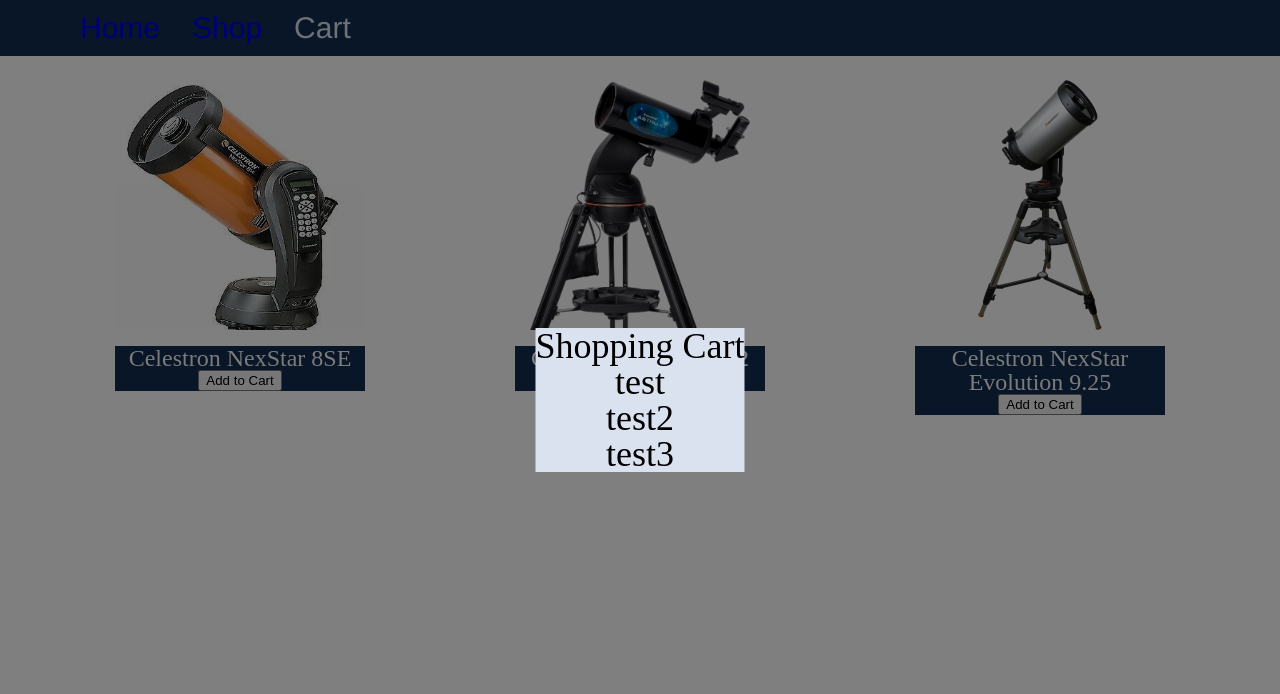
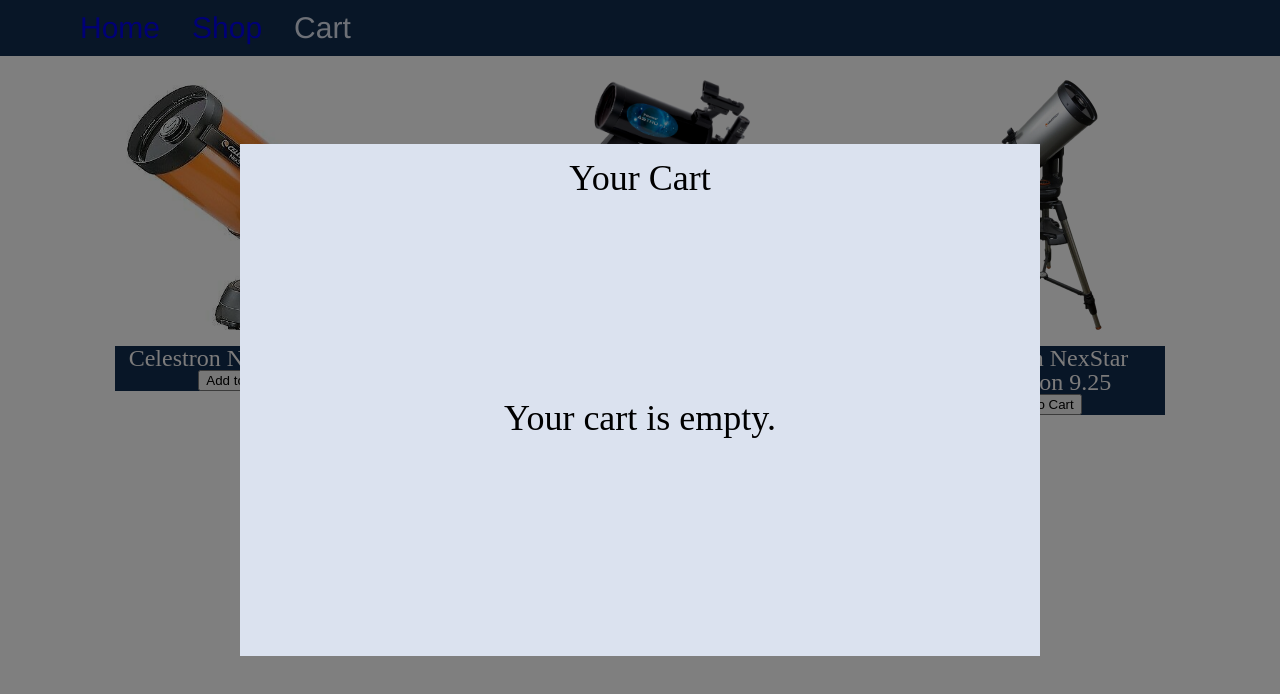
Before and after one commit to ipllamas/shopping-cart, a React (Create React App) app: page /shop in a window 1280 px wide. Both pictures are taken after a click on the button "Cart". Shown: the top 694 px of the page. Built offline with nearby package versions, Linux system fonts and the light colour scheme.

Commit message:
adjust some styling to cart modal

```diff
--- a/src/App.js
+++ b/src/App.js
@@ -17,7 +17,7 @@
           element={<Home products={productList} cartItems={cartItems} />}
         />
         <Route path="/shop"
-          element={<Shop products={productList} cartItems={cartItems} addCart={addToCart}/>}
+          element={<Shop products={productList} cartItems={cartItems} addToCart={addToCart}/>}
         />
       </Routes>
     </BrowserRouter>
--- a/src/components/Cart.js
+++ b/src/components/Cart.js
@@ -1,11 +1,13 @@
 const Cart = (props) => {
+  const cartItems = props.cartItems;
+
   return (
     <div className='shoppingCart'>
       <div className="cartContainer">
-        <h1>Shopping Cart</h1>
-        <p>test</p>
-        <p>test2</p>
-        <p>test3</p>
+        <h1>Your Cart</h1>
+        <div className="cartList">
+          <p>{cartItems.length === 0 && 'Your cart is empty.'}</p>
+        </div>
       </div>
     </div>
   )
--- a/src/components/Nav.js
+++ b/src/components/Nav.js
@@ -2,16 +2,17 @@
 
 const Nav = (props) => {
 
-  const openCart = () => {
+  const cartToggle = () => {
     const cartSelector = document.querySelector('.shoppingCart');
     cartSelector.classList.toggle('visible')
   }
+
   return (
     <div className="navbar">
       <ul>
         <li className="navItem"><Link to="/">Home</Link></li>
         <li className="navItem"><Link to="/shop">Shop</Link></li>
-        <li className="navItem"><button onClick={openCart}>Cart</button></li>
+        <li className="navItem"><button onClick={cartToggle}>Cart</button></li>
       </ul>
     </div>
   );
--- a/src/index.css
+++ b/src/index.css
@@ -268,18 +268,25 @@
 
 .cartContainer {
   background-color: var(--gray);
-  display: flex;
-  flex-direction: column;
-  justify-content: space-evenly;
   position: absolute;
+  padding: 1rem;
+  width: 60%;
+  height: 60%;
   left: 50%;
   top: 50%;
   transform: translate( -50%, -50%);
   display: flex;
-  justify-content: center;
+  flex-direction: column;
   align-items: center;
   text-align: center;
   font-size: 36px;
+}
+
+.cartList {
+  flex-grow: 1;
+  display: flex;
+  flex-direction: column;
+  justify-content: center;
 }
 
 .shoppingCart.visible {
--- a/src/pages/Home.js
+++ b/src/pages/Home.js
@@ -5,11 +5,12 @@
 
 const Home = (props) => {
   const productList = props.products;
+  const cartItems = props.cartItems;
 
   return (
     <div className="container">
       <Nav />
-      <Cart />
+      <Cart cartItems={cartItems} />
       <div className="hero" style = {{backgroundImage: `url(${hero})`}}>
         <div className="heroText">
           <h1>Gaze</h1>
--- a/src/pages/Shop.js
+++ b/src/pages/Shop.js
@@ -4,18 +4,19 @@
 
 const Shop = (props) => {
   const productList = props.products;
-  const addCart = props.addCart;
+  const cartItems = props.cartItems;
+  const addToCart = props.addToCart;
 
   return (
     <div className="container shopContainer">
       <Nav />
-      <Cart />
+      <Cart cartItems={cartItems} />
       <div className="productContainer">
         {productList.map((product) => {
           return (
             <ItemCard image={product.image}
               name={product.name}
-              addCart={addCart}
+              addCart={addToCart}
               key={product.id}/>
           )
         })}
```
